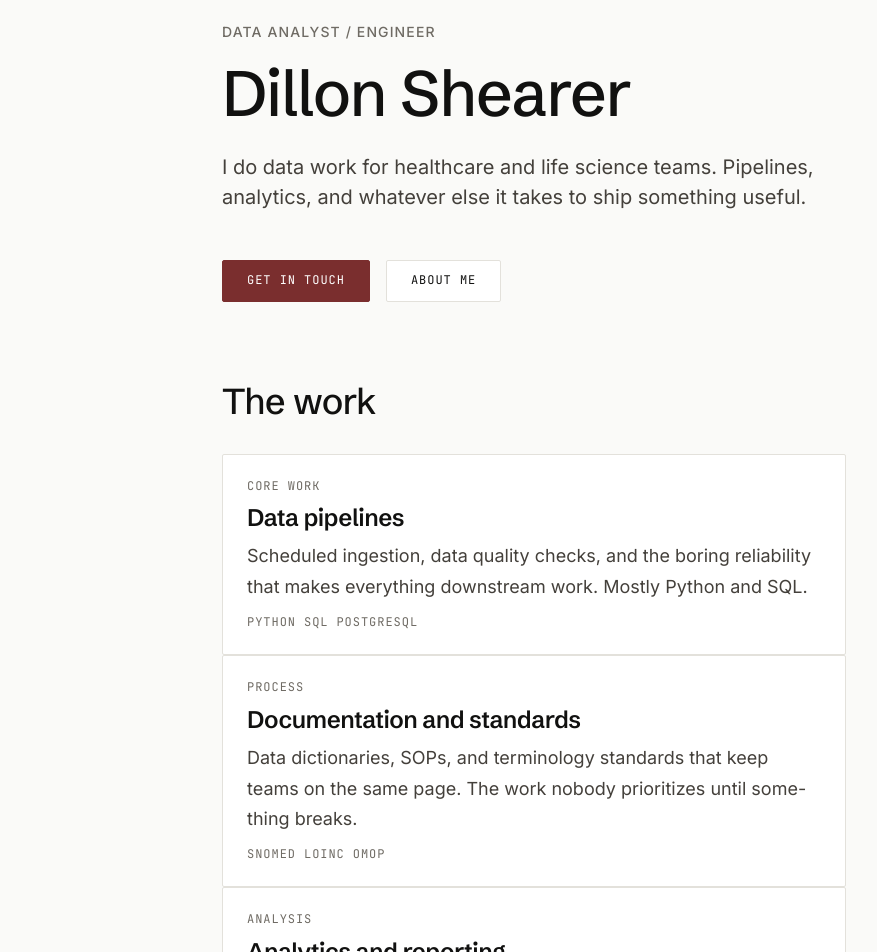
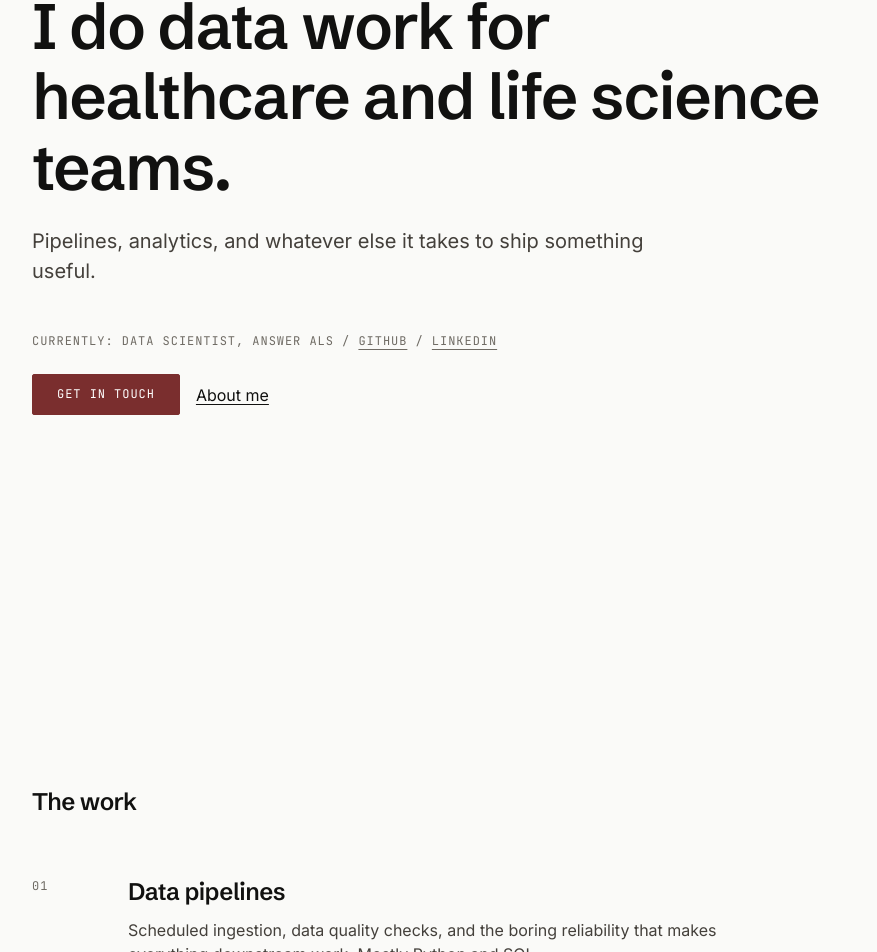
Before and after one commit to dillon-shearer/ds-portfolio, a Next.js app: page / in a window 1280 px wide. Shown: the part 203-1155 px from the top of the page, without its empty margins (106-983 px from the left). Built offline with nearby package versions, Linux system fonts and the light colour scheme.

Commit message:
P5-T8: redesign home hero and work index

```diff
--- a/app/page.module.css
+++ b/app/page.module.css
@@ -1,76 +1,180 @@
 .hero {
-  padding-top: var(--space-9);
+  min-height: calc(100dvh - var(--space-8));
+  display: flex;
+  flex-direction: column;
+  align-items: flex-start;
   padding-bottom: var(--space-8);
 }
 
-.roleLabel {
-  font-family: var(--font-sans);
-  font-size: var(--text-sm);
-  font-weight: 500;
+.eyebrow {
+  width: 100%;
+  display: flex;
+  align-items: center;
+  gap: var(--space-3);
+  font-family: var(--font-mono);
+  font-size: var(--text-xs);
+  font-weight: 400;
   text-transform: uppercase;
   letter-spacing: var(--tracking-wide);
   color: var(--color-ink-3);
-  margin-bottom: var(--space-4);
 }
 
-.name {
+.eyebrow::after {
+  content: '';
+  flex: 1;
+  height: var(--rule-hairline);
+  background: var(--color-rule);
+}
+
+.statement {
   font-family: var(--font-display);
   font-size: var(--text-4xl);
-  font-weight: 400;
+  font-weight: 600;
   line-height: var(--leading-tight);
   letter-spacing: var(--tracking-tight);
   color: var(--color-ink);
-  margin-bottom: var(--space-5);
+  max-width: 20ch;
+  margin-top: var(--space-7);
 }
 
-.valueProp {
+.support {
   font-family: var(--font-sans);
   font-size: var(--text-lg);
   font-weight: 400;
   line-height: var(--leading-normal);
   color: var(--color-ink-2);
-  max-width: 65ch;
-  margin-bottom: var(--space-7);
+  max-width: 50ch;
+  margin-top: var(--space-5);
+}
+
+.meta {
+  display: flex;
+  flex-wrap: wrap;
+  font-family: var(--font-mono);
+  font-size: var(--text-xs);
+  font-weight: 400;
+  line-height: var(--leading-snug);
+  text-transform: uppercase;
+  letter-spacing: var(--tracking-wide);
+  color: var(--color-ink-3);
+  margin-top: var(--space-7);
+}
+
+.metaLink {
+  color: inherit;
+  text-decoration: underline;
+  text-decoration-thickness: var(--rule-hairline);
+  text-underline-offset: var(--space-1);
+  transition: color var(--duration-fast) var(--ease-out);
+}
+
+.metaLink:hover {
+  color: var(--color-accent);
+}
+
+.meta > span[aria-hidden='true'] {
+  white-space: pre;
 }
 
 .ctas {
   display: flex;
+  align-items: center;
   flex-wrap: wrap;
   gap: var(--space-4);
+  margin-top: var(--space-5);
 }
 
 .section {
-  padding: var(--space-4) 0 var(--space-8);
-}
-
-.sectionEyebrow {
-  font-family: var(--font-sans);
-  font-size: var(--text-xs);
-  font-weight: 400;
-  text-transform: uppercase;
-  letter-spacing: var(--tracking-wide);
-  color: var(--color-ink-3);
-  margin-bottom: var(--space-3);
+  padding: var(--space-10) 0 var(--space-8);
 }
 
 .sectionTitle {
   font-family: var(--font-display);
-  font-size: var(--text-3xl);
-  font-weight: 400;
+  font-size: var(--text-xl);
+  font-weight: 600;
   line-height: var(--leading-tight);
   letter-spacing: var(--tracking-tight);
   color: var(--color-ink);
   margin-bottom: var(--space-6);
 }
 
-.cards {
+.workIndex {
   display: flex;
   flex-direction: column;
+  list-style: none;
 }
 
-.currently {
-  padding: var(--space-7) 0;
+.workItem {
+  display: grid;
+  grid-template-columns: calc(var(--space-8) + var(--space-4)) minmax(0, 1fr);
+  gap: var(--space-4);
+  padding: var(--space-6) 0;
+}
+
+.workItem:not(:last-child) {
+  border-bottom: var(--rule-hairline) solid var(--color-rule);
+}
+
+.indexNumber {
+  font-family: var(--font-mono);
+  font-size: var(--text-xs);
+  font-weight: 400;
+  line-height: var(--leading-snug);
+  letter-spacing: var(--tracking-wide);
+  color: var(--color-ink-3);
+}
+
+.workContent {
+  min-width: 0;
+}
+
+.workTitle {
+  font-family: var(--font-display);
+  font-size: var(--text-xl);
+  font-weight: 600;
+  line-height: var(--leading-tight);
+  letter-spacing: var(--tracking-tight);
+  color: var(--color-ink);
+}
+
+.workDescription {
+  max-width: 60ch;
   font-family: var(--font-sans);
-  font-size: var(--text-sm);
+  font-size: var(--text-base);
+  font-weight: 400;
+  line-height: var(--leading-normal);
   color: var(--color-ink-2);
+  margin-top: var(--space-3);
 }
+
+.tags {
+  display: flex;
+  flex-wrap: wrap;
+  gap: var(--space-2) var(--space-4);
+  margin-top: var(--space-4);
+}
+
+@media (max-width: 719px) {
+  .hero {
+    min-height: auto;
+  }
+
+  .statement {
+    margin-top: var(--space-6);
+  }
+
+  .meta {
+    display: grid;
+    justify-items: start;
+    gap: var(--space-1);
+  }
+
+  .meta > span[aria-hidden='true'] {
+    display: none;
+  }
+
+  .workItem {
+    grid-template-columns: 1fr;
+    gap: var(--space-2);
+  }
+}
--- a/app/page.tsx
+++ b/app/page.tsx
@@ -1,6 +1,7 @@
 import type { Metadata } from 'next'
-import { Rule, Button, Card } from '@/components/ui'
-import { HERO, CAPABILITIES } from '@/content/home'
+import { Badge, Button, InlineLink } from '@/components/ui'
+import { CAPABILITIES, HERO, WORK_SECTION_TITLE } from '@/content/home'
+import { SOCIALS } from '@/content/site'
 import styles from './page.module.css'
 
 export const metadata: Metadata = {
@@ -10,36 +11,58 @@ export const metadata: Metadata = {
 
 export default function HomePage() {
   return (
-    <div className="page-wrapper">
-      {/* Hero */}
+    <div className="page-wrapper--wide">
       <section className={styles.hero}>
-        <p className={styles.roleLabel}>{HERO.roleLabel}</p>
-        <h1 className={styles.name}>{HERO.name}</h1>
-        <p className={styles.valueProp}>{HERO.statement}</p>
+        <p className={styles.eyebrow}>{HERO.eyebrow}</p>
+        <h1 className={styles.statement}>{HERO.statement}</h1>
+        <p className={styles.support}>{HERO.support}</p>
+        <div className={styles.meta}>
+          <span>{HERO.meta.currently}</span>
+          <span aria-hidden="true">{HERO.meta.separator}</span>
+          <a
+            href={SOCIALS.github}
+            target="_blank"
+            rel="noopener noreferrer"
+            className={styles.metaLink}
+          >
+            {HERO.meta.github}
+          </a>
+          <span aria-hidden="true">{HERO.meta.separator}</span>
+          <a
+            href={SOCIALS.linkedin}
+            target="_blank"
+            rel="noopener noreferrer"
+            className={styles.metaLink}
+          >
+            {HERO.meta.linkedin}
+          </a>
+        </div>
         <div className={styles.ctas}>
           <Button href={HERO.ctas.primary.href} variant="primary">
             {HERO.ctas.primary.label}
           </Button>
-          <Button href={HERO.ctas.secondary.href} variant="outline">
-            {HERO.ctas.secondary.label}
-          </Button>
+          <InlineLink href={HERO.ctas.secondary.href}>{HERO.ctas.secondary.label}</InlineLink>
         </div>
       </section>
 
-      {/* What I Do */}
       <section className={styles.section}>
-        <h2 className={styles.sectionTitle}>The work</h2>
-        <div className={styles.cards}>
-          {CAPABILITIES.map((cap) => (
-            <Card
-              key={cap.title}
-              eyebrow={cap.eyebrow}
-              title={cap.title}
-              description={cap.description}
-              badges={cap.tags}
-            />
+        <h2 className={styles.sectionTitle}>{WORK_SECTION_TITLE}</h2>
+        <ol className={styles.workIndex}>
+          {CAPABILITIES.map((cap, index) => (
+            <li key={cap.title} className={styles.workItem}>
+              <span className={styles.indexNumber}>{String(index + 1).padStart(2, '0')}</span>
+              <div className={styles.workContent}>
+                <h3 className={styles.workTitle}>{cap.title}</h3>
+                <p className={styles.workDescription}>{cap.description}</p>
+                <div className={styles.tags}>
+                  {cap.tags.map((tag) => (
+                    <Badge key={tag}>{tag}</Badge>
+                  ))}
+                </div>
+              </div>
+            </li>
           ))}
-        </div>
+        </ol>
       </section>
     </div>
   )
--- a/content/home.ts
+++ b/content/home.ts
@@ -1,13 +1,20 @@
 export const HERO = {
-  roleLabel: 'Data Analyst / Engineer',
-  name: 'Dillon Shearer',
-  statement:
-    'I do data work for healthcare and life science teams. Pipelines, analytics, and whatever else it takes to ship something useful.',
+  eyebrow: 'DATA ANALYST / ENGINEER',
+  statement: 'I do data work for healthcare and life science teams.',
+  support: 'Pipelines, analytics, and whatever else it takes to ship something useful.',
+  meta: {
+    currently: 'CURRENTLY: DATA SCIENTIST, ANSWER ALS',
+    separator: ' / ',
+    github: 'GITHUB',
+    linkedin: 'LINKEDIN',
+  },
   ctas: {
     primary: { label: 'Get in touch', href: '/contact' },
     secondary: { label: 'About me', href: '/about' },
   },
 }
+
+export const WORK_SECTION_TITLE = 'The work'
 
 export const CAPABILITIES: {
   eyebrow: string
```
